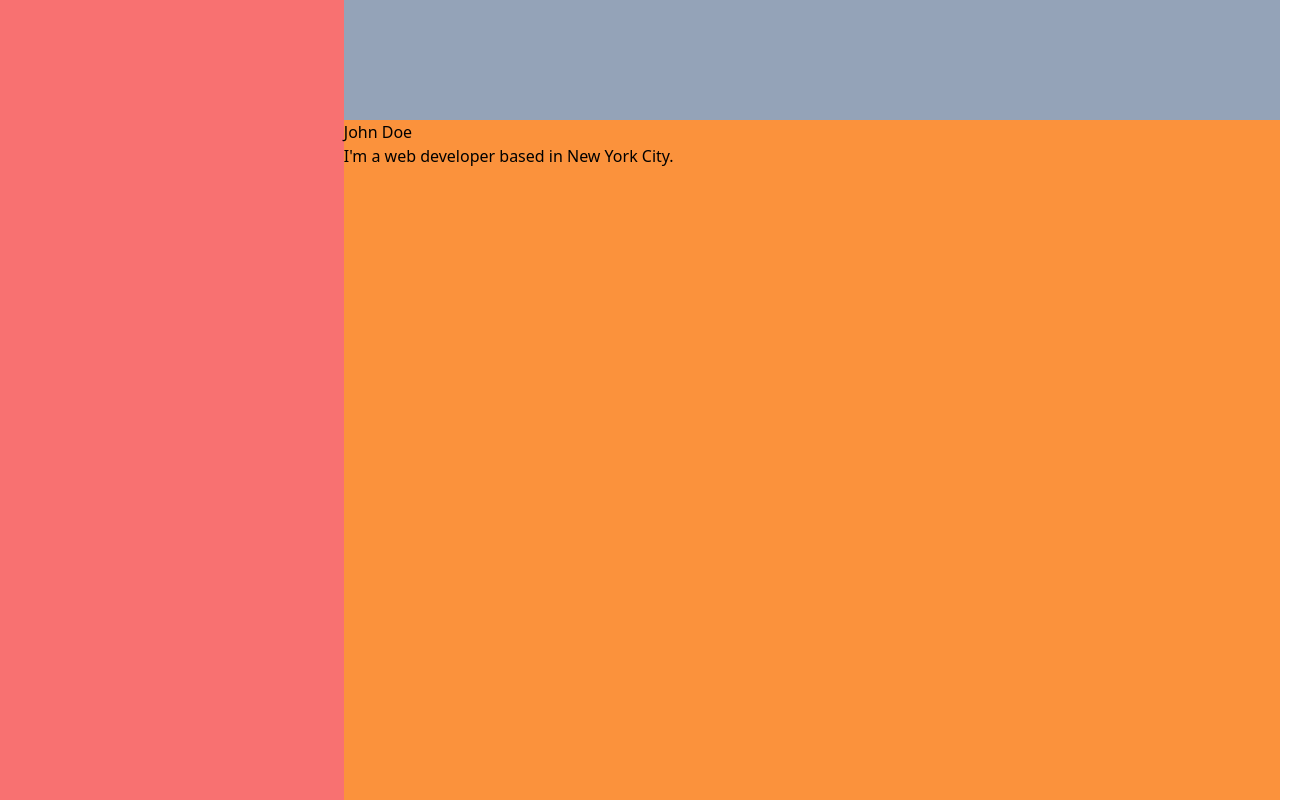
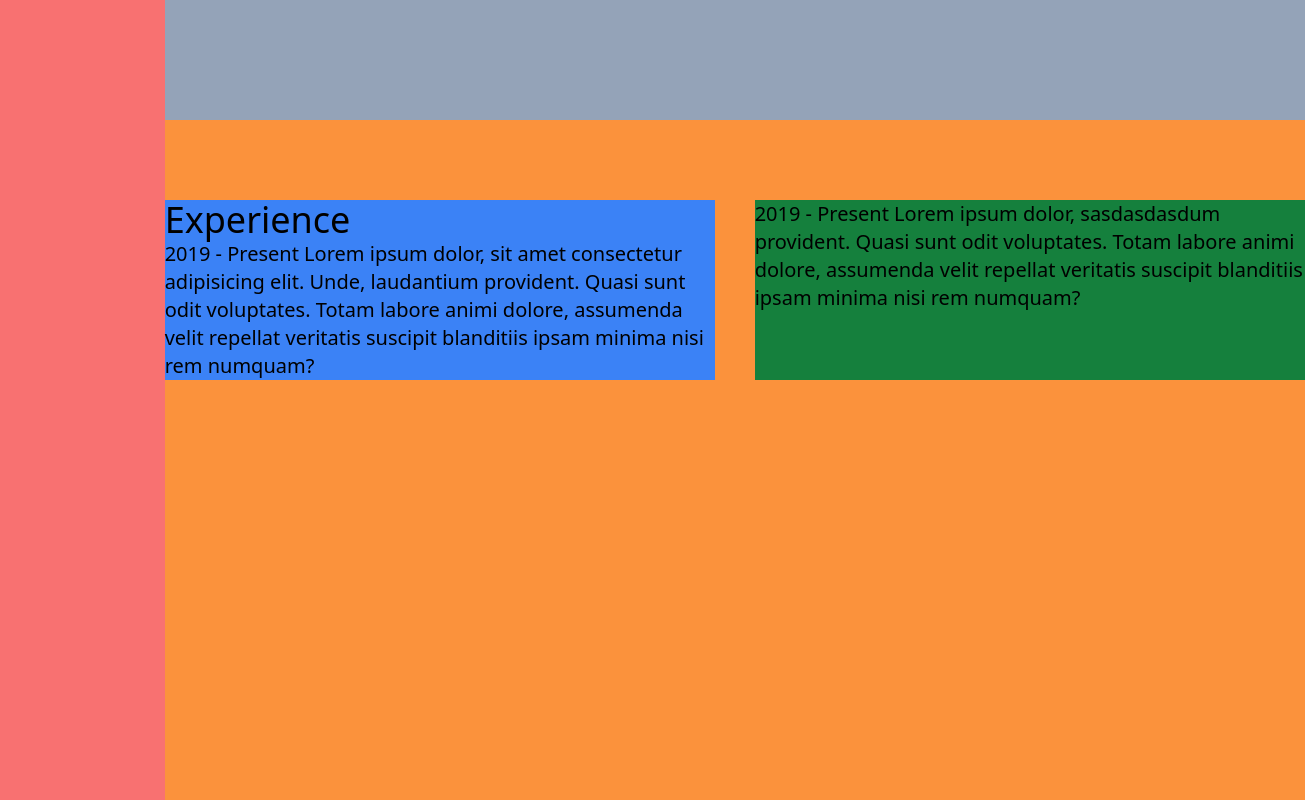
Before and after one commit to Al1babax/portfolioTemplate, a React (Create React App) app in the folder portfolio-template/: page / in a window 1280 px wide. Shown: the part 1640-2440 px from the top of the page, 1305 px wide, since content can reach past the window. Built offline with nearby package versions, Linux system fonts and the light colour scheme.

Commit message:
history update

```diff
--- a/portfolio-template/src/components/History.jsx
+++ b/portfolio-template/src/components/History.jsx
@@ -1,11 +1,16 @@
+
 export function History() {
   return (
-    <div className="sidebar  w-full bg-orange-400 h-[960px]">
-      <div className="sidebar__content">
-        <h1 className="sidebar__title">John Doe</h1>
-        <p className="sidebar__description">
-          I'm a web developer based in New York City.
-        </p>
+
+    <div className="sidebar  w-full bg-orange-400 h-[960px] flex items-start ">
+      <div className="sidebar__content w-full flex justify-center gap-10 pt-20">
+        <div class="leftcontent bg-blue-500 w-[550px]">
+          <h2 class="text-4xl font-medium">Experience</h2>
+          <h1 class="text-xl font-medium">2019 - Present Lorem ipsum dolor, sit amet consectetur adipisicing elit. Unde, laudantium provident. Quasi sunt odit voluptates. Totam labore animi dolore, assumenda velit repellat veritatis suscipit blanditiis ipsam minima nisi rem numquam?</h1>
+        </div>
+        <div className="rightcontent bg-green-700 w-[550px]">
+          <h1 class="text-xl font-medium">2019 - Present Lorem ipsum dolor, sasdasdasdum provident. Quasi sunt odit voluptates. Totam labore animi dolore, assumenda velit repellat veritatis suscipit blanditiis ipsam minima nisi rem numquam?</h1>
+        </div>
       </div>
     </div>
   );
```
